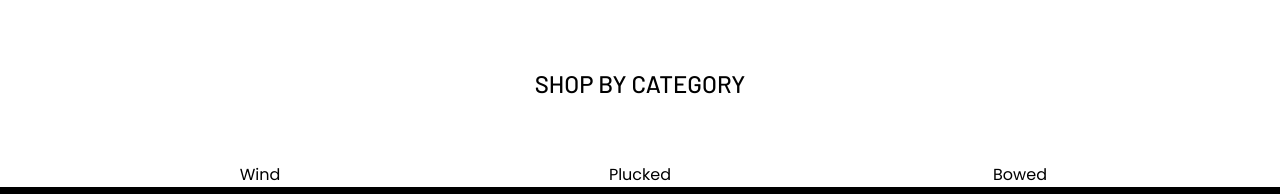
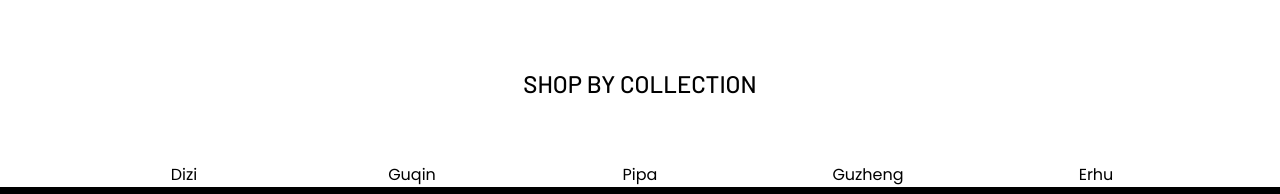
Before and after one commit to tlcgeyer/silentpeakSerenades, a Vue app in the folder frontend/: page / in a window 1280 px wide. Shown: the part 758-952 px from the top of the page. Built offline with nearby package versions, Linux system fonts and the light colour scheme; what vue3-cookies would draw is missing.

Commit message:
frontend

```diff
--- a/frontend/src/views/HomeView.vue
+++ b/frontend/src/views/HomeView.vue
@@ -35,18 +35,26 @@
       </div>
 
       <!-- Shop by Collections! -->
-      <h6 class="display-6 subHeading">SHOP BY CATEGORY</h6>
+      <h6 class="display-6 subHeading">SHOP BY COLLECTION</h6>
       <div class="row">
         <div class="col">
-          <span>Wind</span>
+          <span>Dizi</span>
+
         </div>
 
         <div class="col">
-          <span>Plucked</span>
+          <span>Guqin</span>
         </div>
 
         <div class="col">
-          <span>Bowed</span>
+          <span>Pipa</span>
+        </div>
+
+        <div class="col">
+          <span>Guzheng</span>
+        </div>
+        <div class="col">
+          <span>Erhu</span>
         </div>
       </div>
     </div>
```
